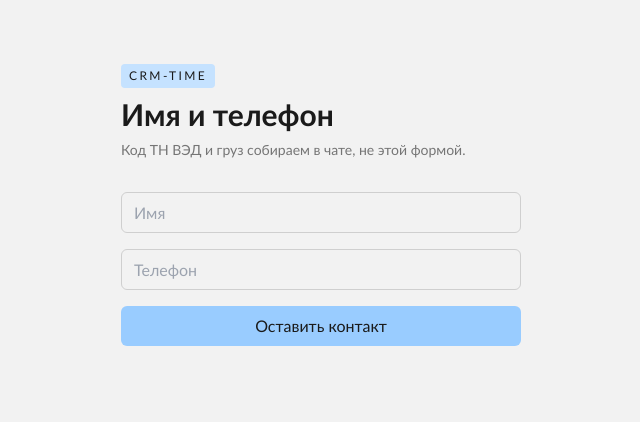
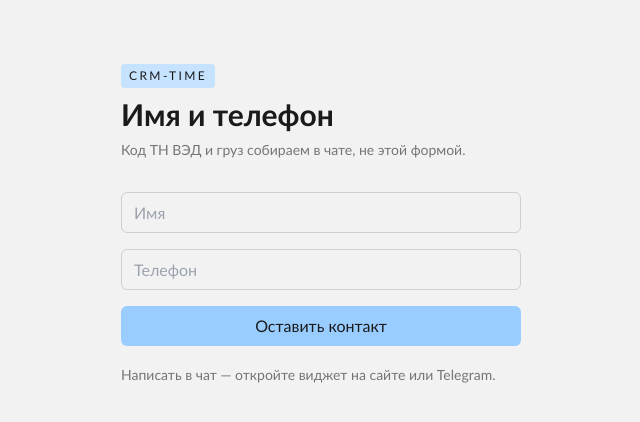
Before and after one commit to sdvirk-tech/CRM-Time, a Next.js app: page /f/1 in a window 1280 px wide. Shown: the top 422 px of the page, without its empty margins (319-959 px from the left). Built offline with nearby package versions, Linux system fonts and the light colour scheme; no server answers.

Commit message:
Always show chat CTA on the short contact form
The link stays optional until a site-chat channel exists; the copy
«Написать в чат» is visible either way so intake is not a VED form.

Co-authored-by: sdv77-tech <sdv77-tech@users.noreply.github.com>

```diff
--- a/src/app/f/[key]/page.tsx
+++ b/src/app/f/[key]/page.tsx
@@ -48,13 +48,15 @@ export default function PublicFormPage() {
         <input name="phone" required placeholder="Телефон" className="w-full rounded-xl border border-line bg-slot px-3 py-2" />
         <button className="w-full rounded-xl bg-accent px-4 py-2 text-ink">Оставить контакт</button>
       </form>
-      {chatUrl && (
-        <p className="mt-4">
+      <p className="mt-4">
+        {chatUrl ? (
           <a className="link" href={chatUrl}>
             Написать в чат
           </a>
-        </p>
-      )}
+        ) : (
+          <span className="text-sm text-muted">Написать в чат — откройте виджет на сайте или Telegram.</span>
+        )}
+      </p>
       {status && <p className="ok-banner mt-4 rounded px-3 py-2 text-sm">{status}</p>}
       {error && <p className="mt-4 text-sm text-urgent">{error}</p>}
     </main>
```
